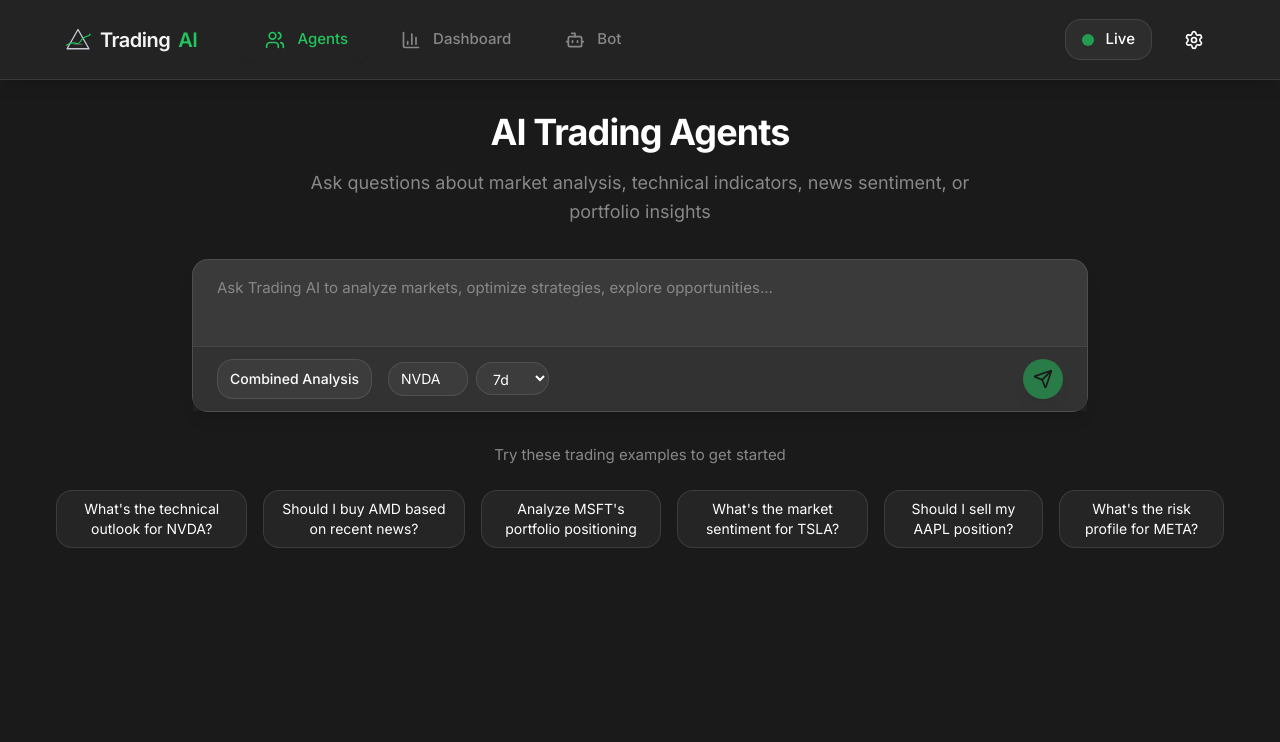
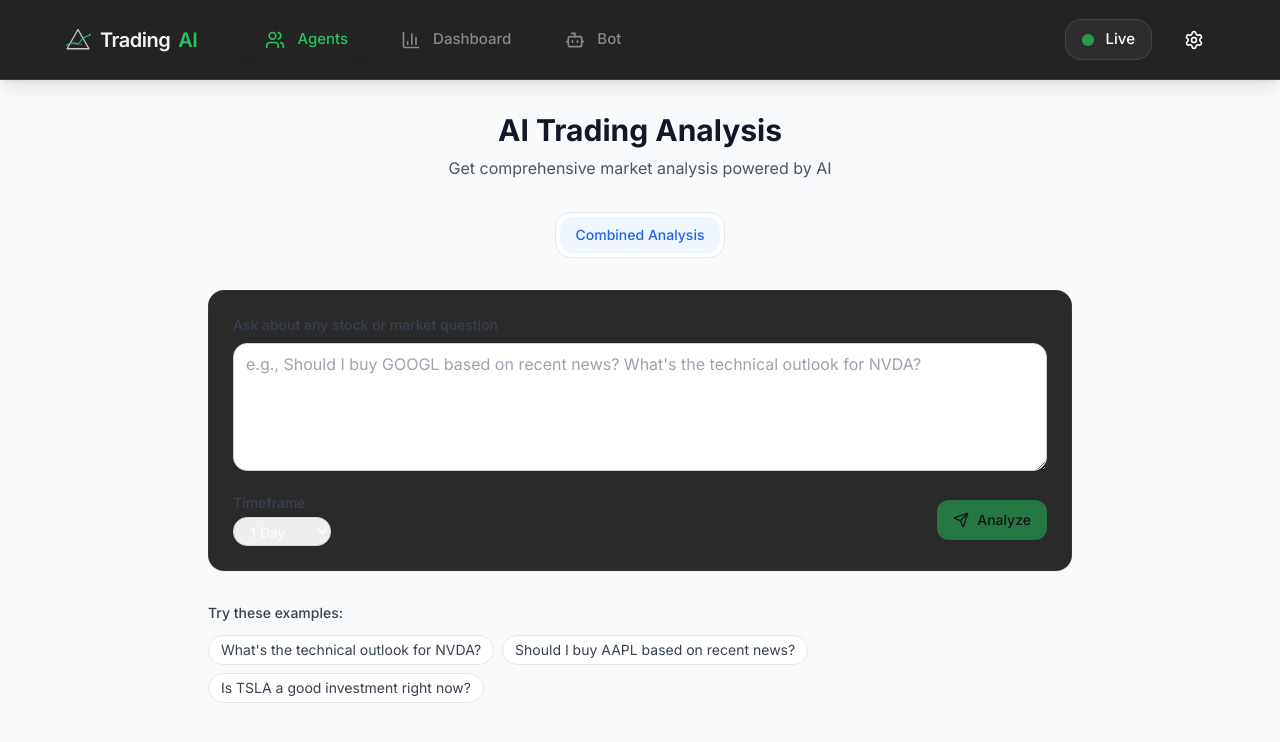
Before and after one commit to chunghaw/AI_trading_agent, a Next.js app in the folder apps/web/: page /agents in a window 1280 px wide. Shown: the top 742 px of the page. Built offline with nearby package versions, Linux system fonts and the light colour scheme.

Commit message:
Restore simple interface - Remove ticker auto-detect and 7d selector

```diff
--- a/apps/web/app/(app)/agents/page.tsx
+++ b/apps/web/app/(app)/agents/page.tsx
@@ -13,110 +13,12 @@ const analysisTypes = [
   { id: "combined", label: "Combined Analysis", description: "News + Technical + Portfolio" },
 ];
 
-// Common stock symbols to detect from text
-const STOCK_SYMBOLS = [
-  "AAPL", "MSFT", "GOOGL", "AMZN", "NVDA", "TSLA", "META", "BRK.B",
-  "UNH", "JNJ", "V", "PG", "HD", "MA", "BAC", "ABBV", "PFE", "KO",
-  "AVGO", "PEP", "TMO", "COST", "DHR", "MRK", "WMT", "ACN", "ABT",
-  "LLY", "VZ", "TXN", "QCOM", "HON", "PM", "LOW", "UNP", "RTX",
-  "SPY", "QQQ", "IWM", "GLD", "SLV", "TLT", "VNQ", "XLE", "XLF",
-  "BTC-USD", "ETH-USD", "SOL-USD", "ADA-USD", "DOGE-USD", "AMD"
-];
-
-// Function to detect stock symbol from text
-function detectSymbolFromText(text: string): string | null {
-  const upperText = text.toUpperCase();
-
-  // Look for exact symbol matches
-  for (const symbol of STOCK_SYMBOLS) {
-    if (upperText.includes(symbol)) {
-      return symbol;
-    }
-  }
-
-  // Look for common company names and map to symbols
-  const companyMappings: { [key: string]: string } = {
-    "APPLE": "AAPL",
-    "MICROSOFT": "MSFT",
-    "GOOGLE": "GOOGL",
-    "ALPHABET": "GOOGL",
-    "AMAZON": "AMZN",
-    "NVIDIA": "NVDA",
-    "TESLA": "TSLA",
-    "FACEBOOK": "META",
-    "META": "META",
-    "BERKSHIRE": "BRK.B",
-    "UNITEDHEALTH": "UNH",
-    "JOHNSON": "JNJ",
-    "VISA": "V",
-    "PROCTER": "PG",
-    "HOME DEPOT": "HD",
-    "MASTERCARD": "MA",
-    "BANK OF AMERICA": "BAC",
-    "ABBVIE": "ABBV",
-    "PFIZER": "PFE",
-    "COCA COLA": "KO",
-    "BROADCOM": "AVGO",
-    "PEPSI": "PEP",
-    "THERMO FISHER": "TMO",
-    "COSTCO": "COST",
-    "DANAHER": "DHR",
-    "MERCK": "MRK",
-    "WALMART": "WMT",
-    "ACCENTURE": "ACN",
-    "ABBOTT": "ABT",
-    "ELI LILLY": "LLY",
-    "VERIZON": "VZ",
-    "TEXAS INSTRUMENTS": "TXN",
-    "QUALCOMM": "QCOM",
-    "HONEYWELL": "HON",
-    "PHILIP MORRIS": "PM",
-    "LOWE": "LOW",
-    "UNION PACIFIC": "UNP",
-    "RAYTHEON": "RTX",
-    "ADVANCED MICRO": "AMD",
-    "AMD": "AMD"
-  };
-
-  for (const [company, symbol] of Object.entries(companyMappings)) {
-    if (upperText.includes(company)) {
-      return symbol;
-    }
-  }
-
-  return null;
-}
-
 export default function AgentsPage() {
   const [prompt, setPrompt] = React.useState("");
-  const [symbol, setSymbol] = React.useState("NVDA");
   const [timeframe, setTimeframe] = React.useState("1d");
-  const [sinceDays, setSinceDays] = React.useState(7);
-
   const [isLoading, setIsLoading] = React.useState(false);
   const [response, setResponse] = React.useState<Report | null>(null);
   const [error, setError] = React.useState<string | null>(null);
-  const [symbolAutoDetected, setSymbolAutoDetected] = React.useState(false);
-
-  // Auto-detect symbol when prompt changes
-  const handlePromptChange = (e: React.ChangeEvent<HTMLTextAreaElement>) => {
-    const newPrompt = e.target.value;
-    setPrompt(newPrompt);
-
-    // Auto-detect symbol from prompt
-    const detectedSymbol = detectSymbolFromText(newPrompt);
-    if (detectedSymbol && detectedSymbol !== symbol) {
-      setSymbol(detectedSymbol);
-      setSymbolAutoDetected(true);
-      // Clear the auto-detected flag after 3 seconds
-      setTimeout(() => setSymbolAutoDetected(false), 3000);
-    }
-  };
-
-  const handleSymbolChange = (e: React.ChangeEvent<HTMLInputElement>) => {
-    setSymbol(e.target.value.toUpperCase());
-    setSymbolAutoDetected(false); // Clear auto-detected flag when manually changed
-  };
 
   const handleSubmit = async (e: React.FormEvent) => {
     e.preventDefault();
@@ -132,28 +34,16 @@ export default function AgentsPage() {
         method: "POST",
         headers: { "Content-Type": "application/json" },
         body: JSON.stringify({
-          symbol,
           query: prompt,
           timeframe,
-          since_days: sinceDays
+          since_days: 7
         }),
       });
 
       const data = await res.json();
 
       if (!res.ok) {
-        // Handle specific error cases
-        if (res.status === 422) {
-          if (data.code === "NO_NEWS_DATA") {
-            setError(`No news data available for ${symbol}. The Airflow DAG may need to be run to ingest recent news.`);
-          } else if (data.code === "INSUFFICIENT_OHLCV") {
-            setError("Insufficient OHLCV data. Please ensure proper data sources are configured.");
-          } else {
-            setError(data.error || "Data validation failed");
-          }
-        } else {
         setError(data.error || "Analysis failed");
-        }
         return;
       }
 
@@ -168,15 +58,6 @@ export default function AgentsPage() {
     }
   };
 
-  const handleExampleClick = (examplePrompt: string, exampleSymbol: string) => {
-    setPrompt(examplePrompt);
-    setSymbol(exampleSymbol);
-    setSymbolAutoDetected(false);
-    // Clear any existing response when selecting an example
-    setResponse(null);
-    setError(null);
-  };
-
   const handleRetry = () => {
     setError(null);
     if (prompt.trim()) {
@@ -186,80 +67,70 @@ export default function AgentsPage() {
 
   const examplePrompts = [
     { prompt: "What's the technical outlook for NVDA?", symbol: "NVDA" },
-    { prompt: "Should I buy AMD based on recent news?", symbol: "AMD" },
-    { prompt: "Analyze MSFT's portfolio positioning", symbol: "MSFT" },
-    { prompt: "What's the market sentiment for TSLA?", symbol: "TSLA" },
-    { prompt: "Should I sell my AAPL position?", symbol: "AAPL" },
-    { prompt: "What's the risk profile for META?", symbol: "META" },
+    { prompt: "Should I buy AAPL based on recent news?", symbol: "AAPL" },
+    { prompt: "Is TSLA a good investment right now?", symbol: "TSLA" }
   ];
 
   return (
-    <div className="container max-w-[1200px] mx-auto px-4 py-8 space-y-8">
-      {/* Page Title */}
-      <div className="text-center space-y-4">
-        <h1 className="text-4xl font-bold text-[var(--text)] tracking-tight">
-          AI Trading Agents
-        </h1>
-        <p className="text-lg text-[var(--muted)] max-w-2xl mx-auto leading-relaxed">
-          Ask questions about market analysis, technical indicators, news sentiment, or portfolio insights
-        </p>
+    <div className="min-h-screen bg-gray-50 py-8">
+      <div className="max-w-4xl mx-auto px-4">
+        {/* Header */}
+        <div className="text-center mb-8">
+          <h1 className="text-3xl font-bold text-gray-900 mb-2">AI Trading Analysis</h1>
+          <p className="text-gray-600">Get comprehensive market analysis powered by AI</p>
         </div>
 
-      {/* Cursor-style Chat Input */}
-      <div className="max-w-4xl mx-auto">
-        <Card className="border rounded-2xl backdrop-blur-sm border-white/10 bg-[#3a3a3a] shadow-lg">
-          <form onSubmit={handleSubmit} className="p-0">
-            <div className="relative">
-              <textarea
-                placeholder="Ask Trading AI to analyze markets, optimize strategies, explore opportunities..."
-                value={prompt}
-                onChange={handlePromptChange}
-                className="w-full h-20 px-6 py-4 bg-transparent border-none text-[var(--text)] placeholder-[var(--muted)] resize-none focus:outline-none text-base leading-relaxed"
-              />
-
-              <div className="flex items-center justify-between px-6 py-3 border-t border-white/10 bg-[#2a2a2a]/50">
-                <div className="flex items-center space-x-4">
-                  <div className="relative">
-                    <Button
-                      type="button"
-                      variant="ghost"
-                      className="flex items-center space-x-2 px-3 py-1.5 bg-white/5 rounded-lg border border-white/10 hover:bg-white/10 transition-colors"
+        {/* Analysis Type Selector */}
+        <div className="flex justify-center mb-8">
+          <div className="flex bg-white rounded-lg border border-gray-200 p-1">
+            {analysisTypes.map((type) => (
+              <button
+                key={type.id}
+                className={cn(
+                  "px-4 py-2 rounded-md text-sm font-medium transition-colors",
+                  "text-blue-600 bg-blue-50"
+                )}
               >
-                      <span className="text-sm text-[var(--text)] font-medium">
-                        Combined Analysis
-                      </span>
-                    </Button>
+                {type.label}
+              </button>
+            ))}
+          </div>
         </div>
 
-                  <div className="flex items-center space-x-2">
-                    <div className="relative">
-                      <input
-                        placeholder="NVDA"
-                        value={symbol}
-                        onChange={handleSymbolChange}
-                        className={cn(
-                          "px-3 py-1.5 bg-white/5 rounded-lg border text-sm text-[var(--text)] placeholder-[var(--muted)] w-20 transition-all duration-200",
-                          symbolAutoDetected
-                            ? "border-emerald-500/50 bg-emerald-900/20"
-                            : "border-white/10"
-                        )}
+        {/* Input Form */}
+        <Card className="mb-8">
+          <div className="p-6">
+            <form onSubmit={handleSubmit} className="space-y-4">
+              <div>
+                <label htmlFor="prompt" className="block text-sm font-medium text-gray-700 mb-2">
+                  Ask about any stock or market question
+                </label>
+                <textarea
+                  id="prompt"
+                  value={prompt}
+                  onChange={(e) => setPrompt(e.target.value)}
+                  placeholder="e.g., Should I buy GOOGL based on recent news? What's the technical outlook for NVDA?"
+                  className="w-full h-32 px-3 py-2 border border-gray-300 rounded-md shadow-sm focus:outline-none focus:ring-2 focus:ring-blue-500 focus:border-blue-500"
+                  disabled={isLoading}
                 />
-                      {symbolAutoDetected && (
-                        <div className="absolute -top-6 left-0 text-xs text-emerald-400 font-medium">
-                          Auto-detected
-                        </div>
-                      )}
               </div>
 
+              <div className="flex items-center justify-between">
+                <div className="flex items-center space-x-4">
+                  <div>
+                    <label htmlFor="timeframe" className="block text-sm font-medium text-gray-700 mb-1">
+                      Timeframe
+                    </label>
                     <select
-                      value={sinceDays}
-                      onChange={(e) => setSinceDays(Number(e.target.value))}
-                      className="px-3 py-1.5 bg-white/5 rounded-lg border border-white/10 text-sm text-[var(--text)]"
+                      id="timeframe"
+                      value={timeframe}
+                      onChange={(e) => setTimeframe(e.target.value)}
+                      className="px-3 py-1 border border-gray-300 rounded-md text-sm focus:outline-none focus:ring-2 focus:ring-blue-500"
+                      disabled={isLoading}
                     >
-                      <option value={3}>3d</option>
-                      <option value={7}>7d</option>
-                      <option value={14}>14d</option>
-                      <option value={30}>30d</option>
+                      <option value="1d">1 Day</option>
+                      <option value="1w">1 Week</option>
+                      <option value="1m">1 Month</option>
                     </select>
                   </div>
                 </div>
@@ -267,27 +138,26 @@ export default function AgentsPage() {
                 <Button
                   type="submit"
                   disabled={isLoading || !prompt.trim()}
-                  className="inline-flex items-center justify-center whitespace-nowrap text-sm font-medium focus-visible:outline-none focus-visible:ring-2 focus-visible:ring-[var(--accent)] focus-visible:ring-offset-2 focus-visible:ring-offset-black/20 disabled:pointer-events-none disabled:opacity-50 h-10 w-10 p-0 bg-[var(--accent)] hover:bg-[var(--accent-600)] text-black rounded-full shadow-lg hover:shadow-xl transition-all duration-200"
+                  className="flex items-center space-x-2"
                 >
-                  <Send className="w-5 h-5" />
+                  <Send className="w-4 h-4" />
+                  <span>{isLoading ? "Analyzing..." : "Analyze"}</span>
                 </Button>
               </div>
+            </form>
           </div>
-          </form>
         </Card>
-      </div>
 
         {/* Example Prompts */}
-      <div className="text-center mb-8">
-        <p className="text-base text-[var(--muted)] mb-6">
-          Try these trading examples to get started
-        </p>
-        <div className="flex items-center justify-center space-x-4">
+        <div className="mb-8">
+          <h3 className="text-sm font-medium text-gray-700 mb-3">Try these examples:</h3>
+          <div className="flex flex-wrap gap-2">
             {examplePrompts.map((example, index) => (
               <button
                 key={index}
-              onClick={() => handleExampleClick(example.prompt, example.symbol)}
-              className="px-4 py-2 bg-white/5 rounded-lg border border-white/10 hover:bg-white/10 text-sm text-[var(--text)] transition-colors"
+                onClick={() => setPrompt(example.prompt)}
+                className="px-3 py-1 bg-white border border-gray-200 rounded-full text-sm text-gray-700 hover:bg-gray-50 transition-colors"
+                disabled={isLoading}
               >
                 {example.prompt}
               </button>
@@ -322,9 +192,6 @@ export default function AgentsPage() {
         {/* Analysis Results */}
         {response && (
           <div className="mt-8">
-          <div className="mb-4 text-center text-sm text-[var(--muted)]">
-            News window: {sinceDays}d • Final K: {process.env.NEWS_FINAL_K || 12}
-          </div>
             <ReportCard report={response} />
           </div>
         )}
@@ -332,9 +199,10 @@ export default function AgentsPage() {
         {/* Loading State */}
         {isLoading && (
           <div className="flex items-center justify-center py-12">
-          <div className="text-[var(--text)]">Analyzing market data...</div>
+            <div className="text-gray-600">Analyzing market data...</div>
           </div>
         )}
       </div>
+    </div>
   );
 }
```
Lines whose indentation alone changed are shown as unchanged.
